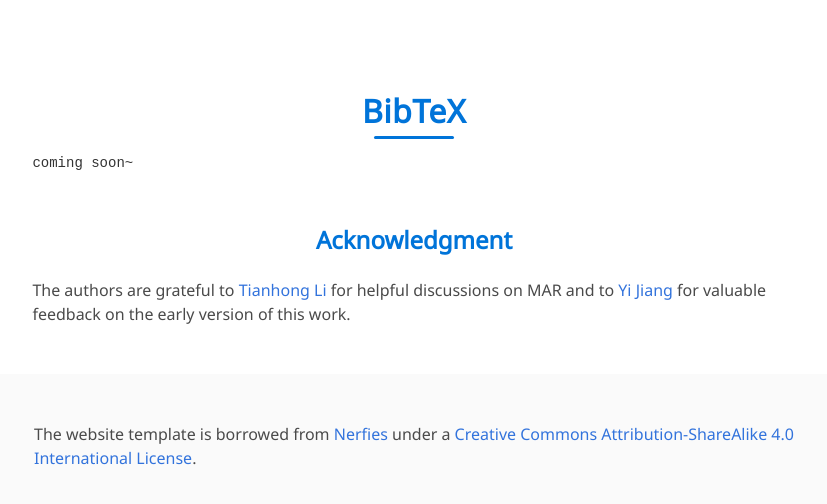
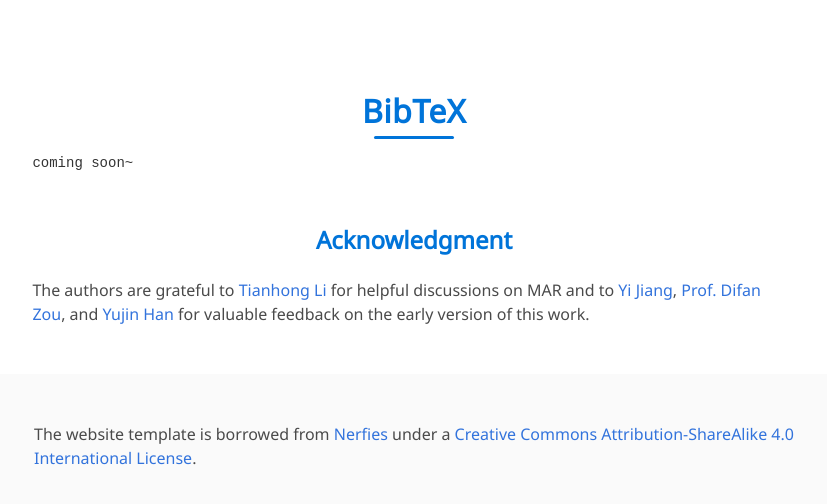
Before and after one commit to YuqingWang1029/TokenBridge, a plain HTML site: page index.html in a window 1280 px wide. Shown: the part 9440-9944 px from the top of the page, without its empty margins (226-1053 px from the left). Drawn offline with nearby package versions, Linux system fonts and the light colour scheme; some icons are missing; a web font is replaced by a local one.

Commit message:
Update index.html

```diff
--- a/index.html
+++ b/index.html
@@ -641,7 +641,7 @@
 
         <h3 class="method-title mt-6" data-aos="fade-up">Acknowledgment</h3>
         <div data-aos="fade-up" data-aos-delay="150">
-          <p>The authors are grateful to <a href="https://www.tianhongli.me/">Tianhong Li</a> for helpful discussions on MAR and to <a href="https://enjoyyi.github.io/">Yi Jiang</a> for valuable feedback on the early version of this work.</p>
+          <p>The authors are grateful to <a href="https://www.tianhongli.me/">Tianhong Li</a> for helpful discussions on MAR and to <a href="https://enjoyyi.github.io/">Yi Jiang</a>, <a href="https://difanzou.github.io/">Prof. Difan Zou</a>, and <a href="https://yujinhanml.github.io/">Yujin Han</a> for valuable feedback on the early version of this work.</p>
         </div>
       </div>
     </div>
```
